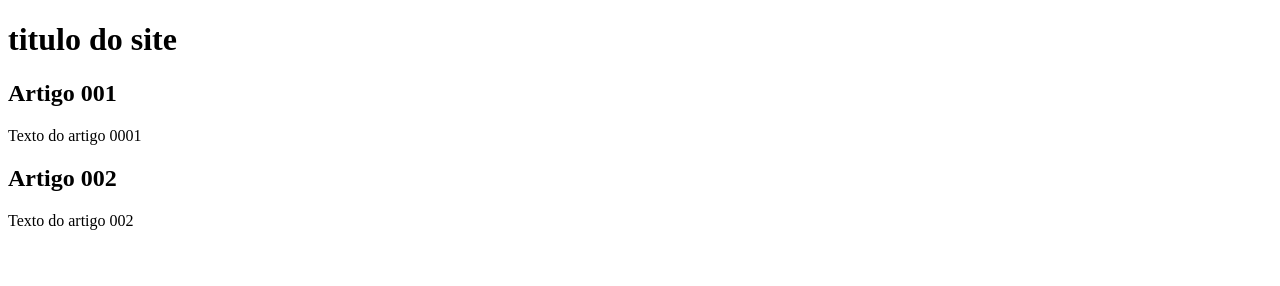
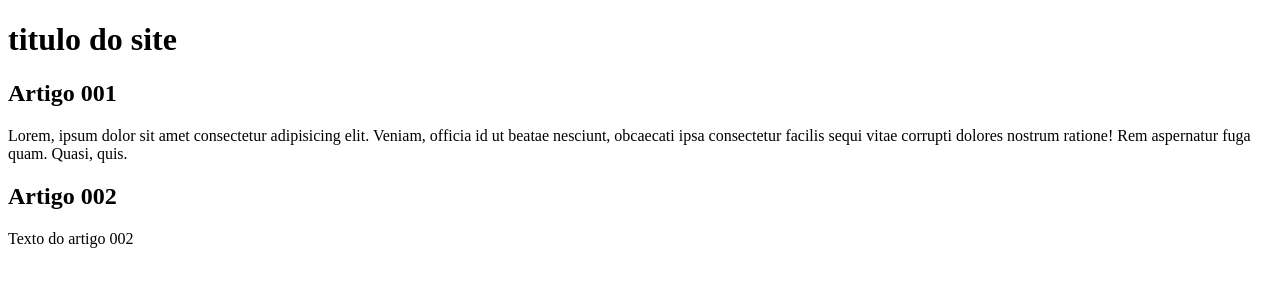
Before and after one commit to ysheros/projeto-site, a plain HTML site: page index.html in a window 1280 px wide. Drawn offline with Linux system fonts and the light colour scheme.

Commit message:
escritura

```diff
--- a/index.html
+++ b/index.html
@@ -12,7 +12,7 @@
         </header>
         <article>
             <h2>Artigo 001</h2>
-            <p>Texto do artigo 0001</p>
+            <p>Lorem, ipsum dolor sit amet consectetur adipisicing elit. Veniam, officia id ut beatae nesciunt, obcaecati ipsa consectetur facilis sequi vitae corrupti dolores nostrum ratione! Rem aspernatur fuga quam. Quasi, quis.</p>
         </article>
         <article>
             <h2>Artigo 002</h2>
```
